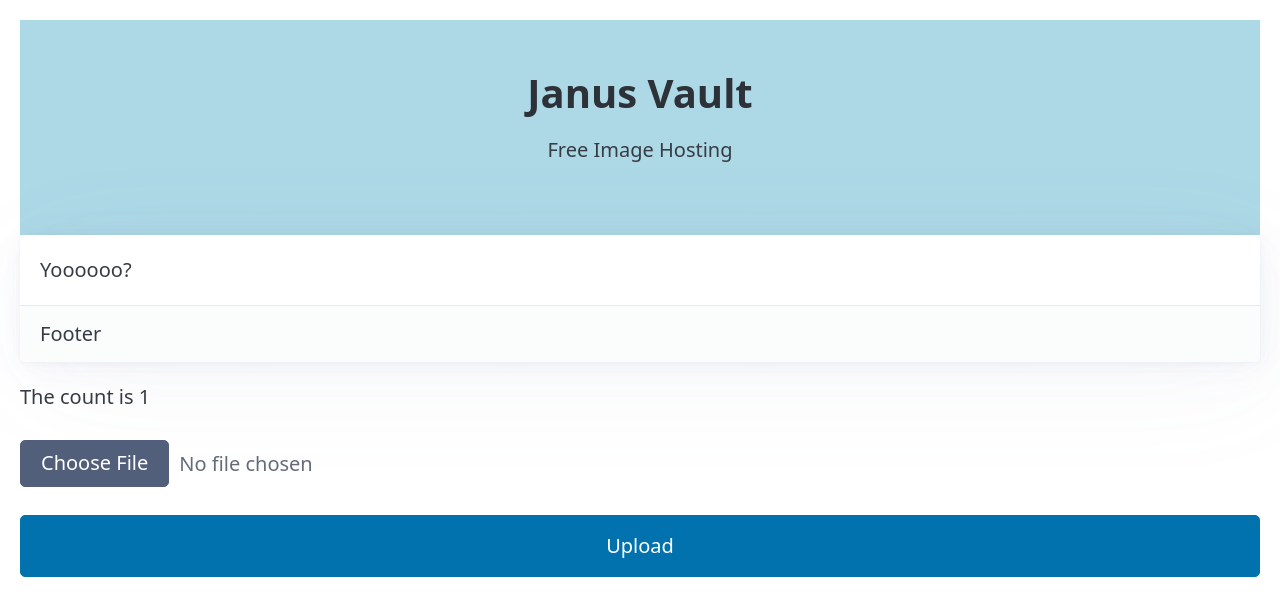
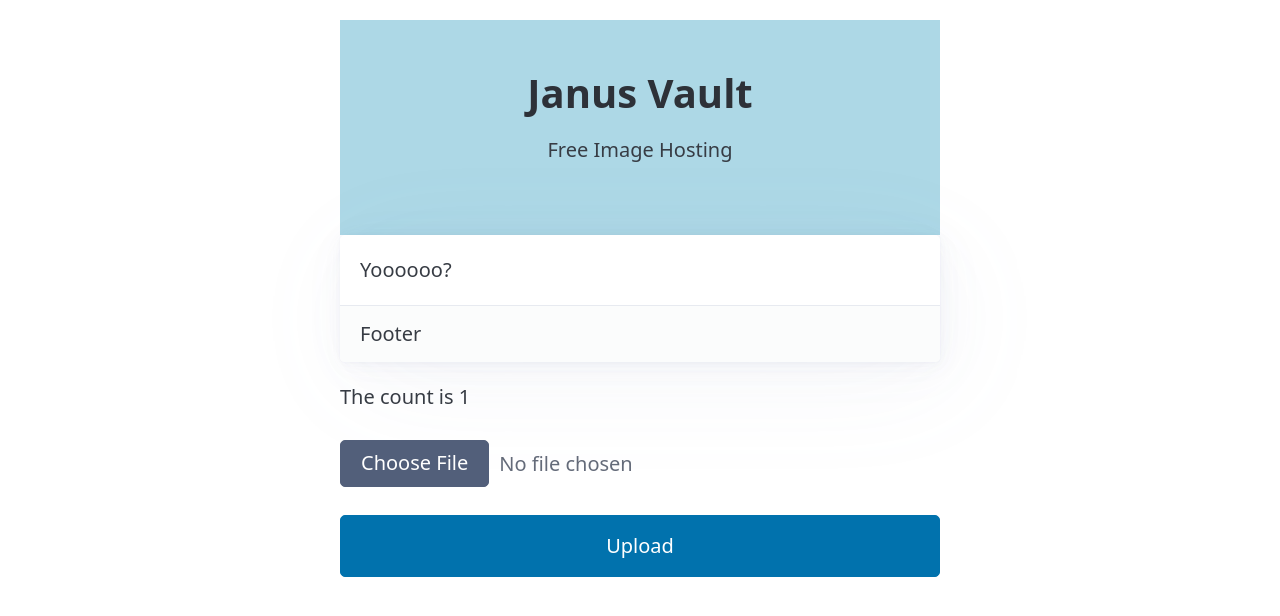
Before and after one commit to skipglide/django-deployment, a Django app: page / in a window 1280 px wide. Shown: the top 616 px of the page. Run offline with Django 5.2, Linux system fonts and the light colour scheme; data comes from the database, SQL or seed files in the repository; data that the repository does not hold is empty; some libraries are stand-ins or nearby versions.

Commit message:
added style

```diff
--- a/templates/base.html
+++ b/templates/base.html
@@ -14,7 +14,7 @@
     <link rel="stylesheet" href="https://cdn.jsdelivr.net/npm/@picocss/pico@2/css/pico.min.css">
     <link rel="stylesheet" type="text/css" href="{% block source %}{% endblock %}">
 <body>
-    <main class="container-fluid">
+    <main class="container-fluid" style="max-width: 50vw;">
 	{% block content %}
 	{% endblock %}
     </main>
```
